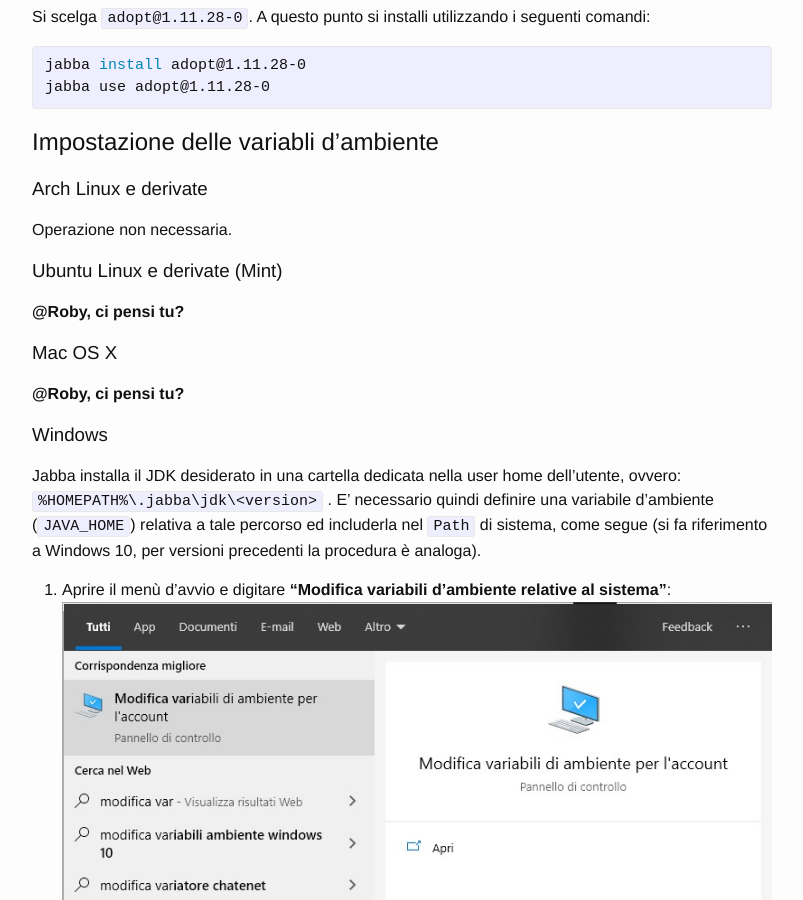
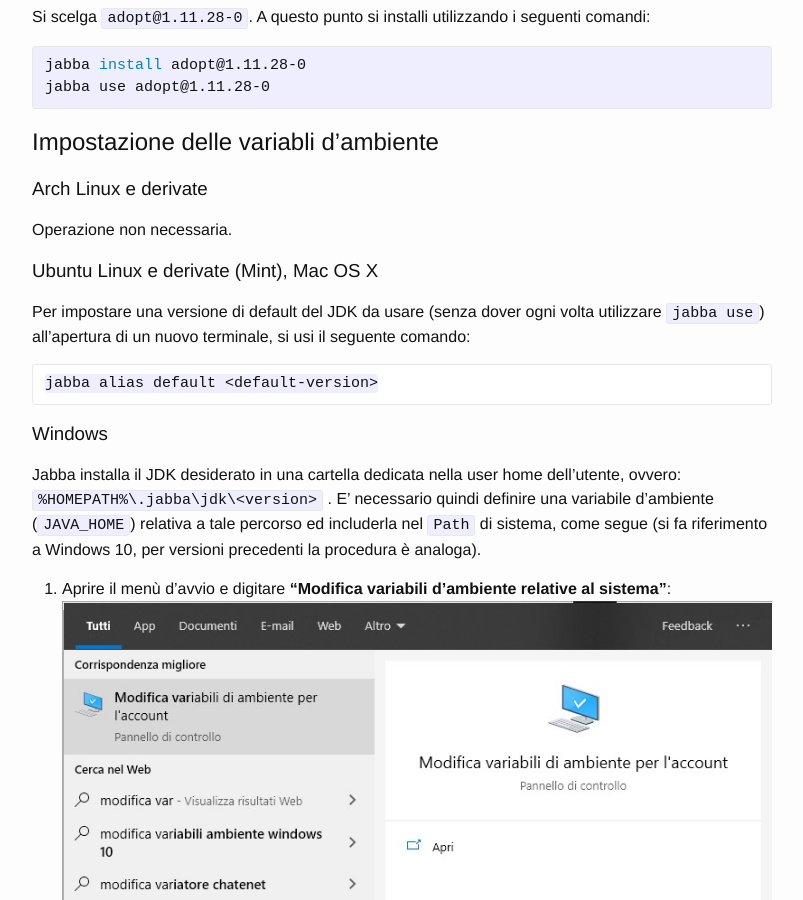
Before and after one commit to unibo-oop/software-installation, a Jekyll site: the page built from index.md, in a window 1280 px wide and 900 px high, scrolled down 1503 px. Shown: the whole window, without its empty margins (238-1041 px from the left). Built offline with Jekyll 4.4.1, drawn with Linux system fonts in a browser that asks for light colours.

Commit message:
Update doc for ubuntu/mac and having config survive new terminals

````diff
--- a/index.md
+++ b/index.md
@@ -82,13 +82,13 @@ jabba use adopt@1.11.28-0
 
 Operazione non necessaria.
 
-### Ubuntu Linux e derivate (Mint)
+### Ubuntu Linux e derivate (Mint), Mac OS X
 
-**@Roby, ci pensi tu?**
+Per impostare una versione di default del JDK da usare (senza dover ogni volta utilizzare `jabba use`) all'apertura di un nuovo terminale, si usi il seguente comando:
 
-### Mac OS X
-
-**@Roby, ci pensi tu?**
+```
+jabba alias default <default-version>
+```
 
 ### Windows
 
````
